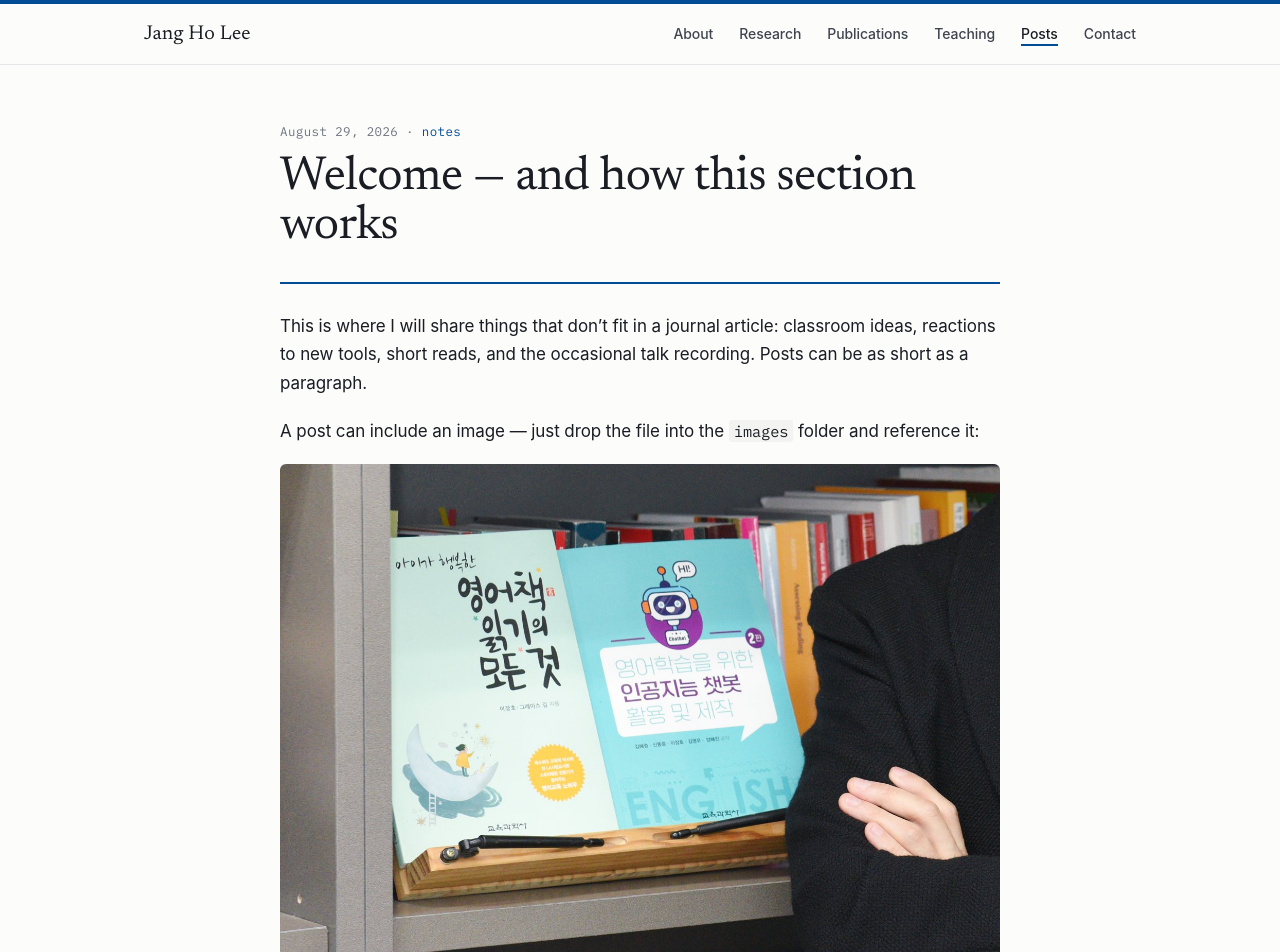
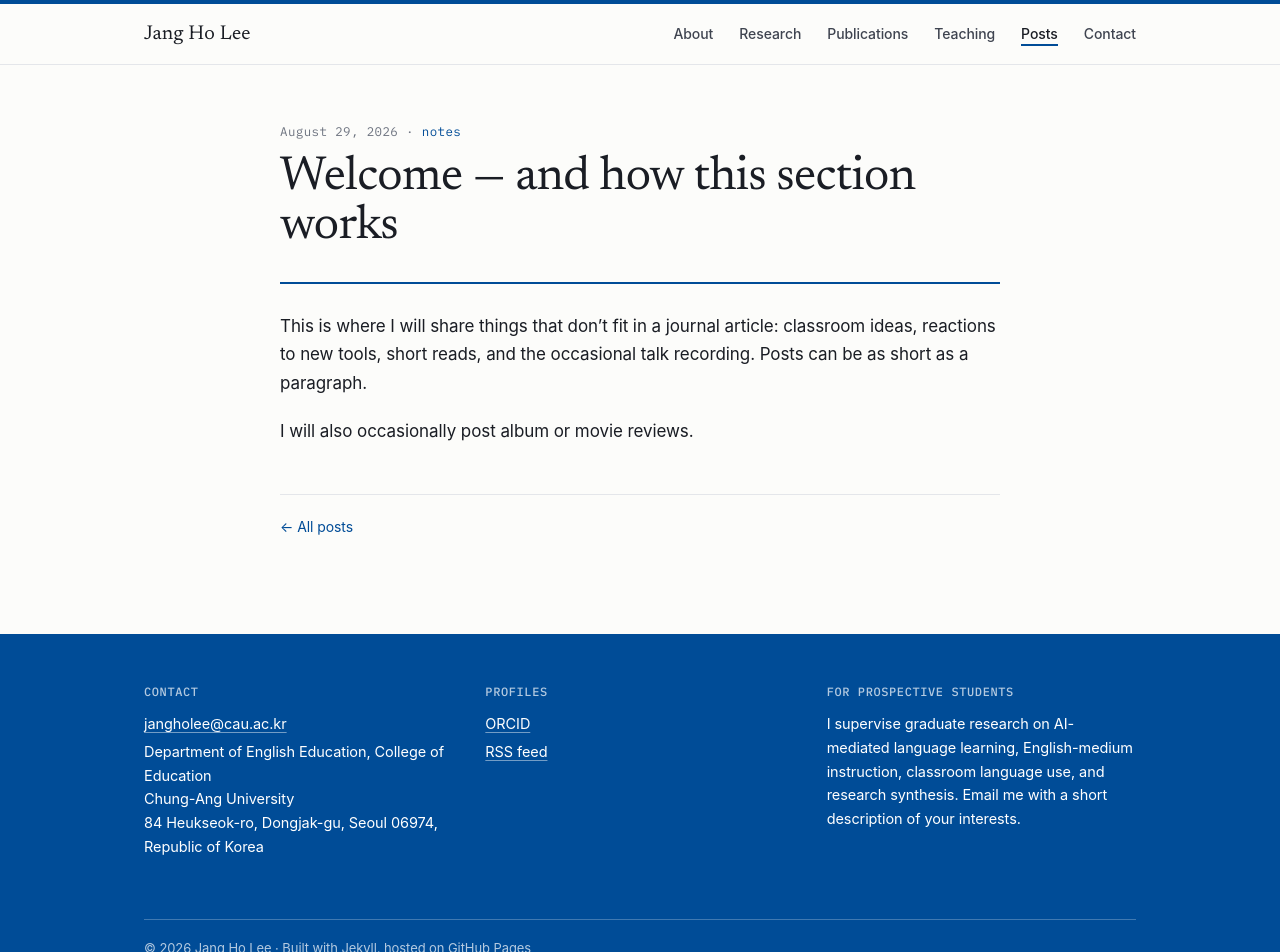
Before and after one commit to jangho330/jangho330.github.io, a Jekyll site: the page built from _posts/2026-08-29-welcome.md, in a window 1280 px wide and 1400 px high. Shown: the top 952 px of the window. Built offline with Jekyll 4.4.1, drawn with Linux system fonts in a browser that asks for light colours; some web fonts are replaced; some of the changed text lies outside the part shown.

Commit message:
Update 2026-08-29-welcome.md

```diff
--- a/_posts/2026-08-29-welcome.md
+++ b/_posts/2026-08-29-welcome.md
@@ -7,14 +7,4 @@
 
 This is where I will share things that don't fit in a journal article: classroom ideas, reactions to new tools, short reads, and the occasional talk recording. Posts can be as short as a paragraph.
 
-A post can include an image — just drop the file into the `images` folder and reference it:
-
-![Two of my books on the shelf in my office](/images/bookshelf.jpg)
-
-*Two of my books, on the shelf in my office at Chung-Ang University.*
-
-And to share a YouTube video, paste its address on a line by itself and it becomes a player. Here is my doctoral supervisor Ernesto Macaro's keynote on English-medium instruction at the 2017 Oxford Educational Cloud Conference:
-
-https://www.youtube.com/watch?v=f41hiRCs-88
-
-That's all it takes. The rest of this site — publications, teaching, contact details — is on the [home page](/).
+I will also occasionally post album or movie reviews.
```
